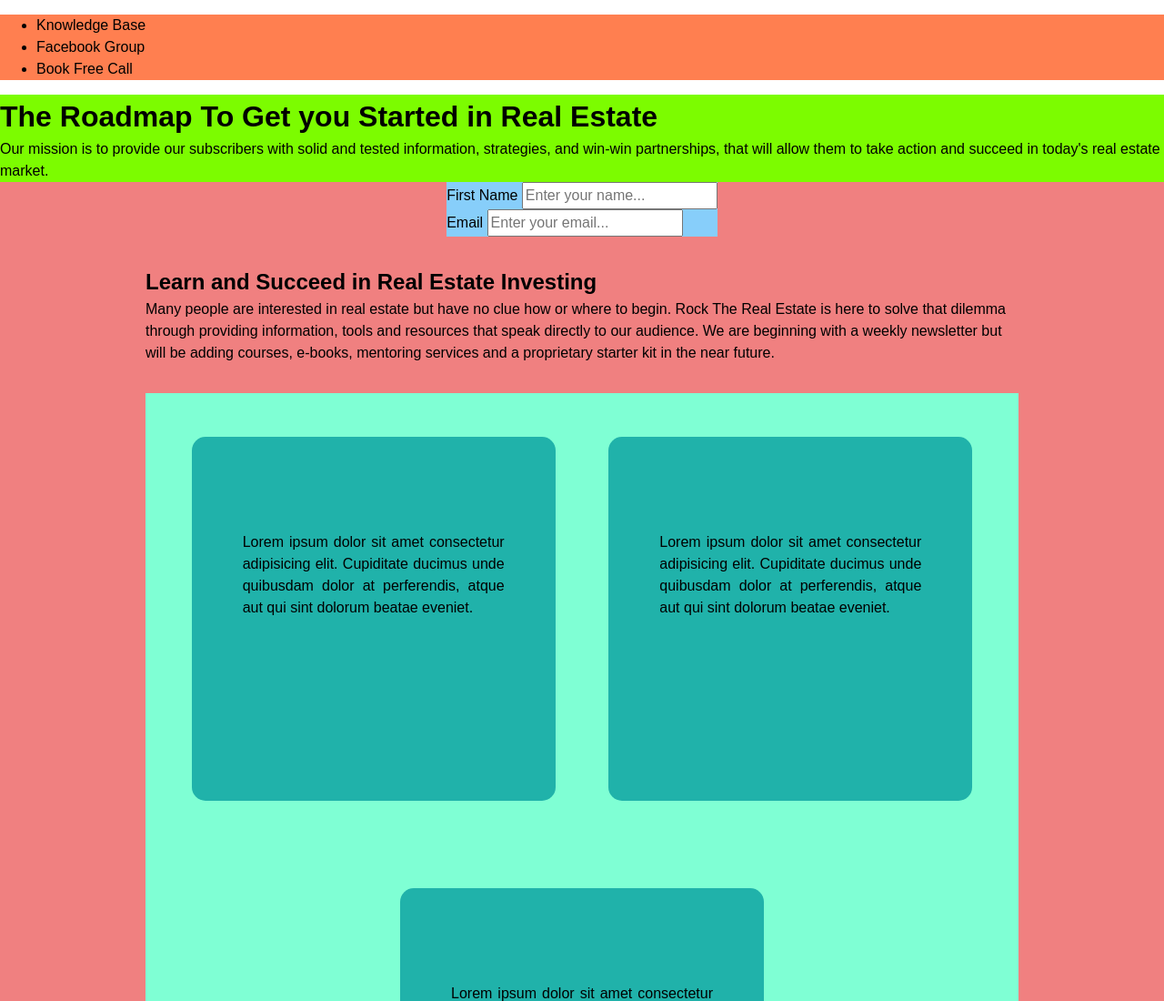
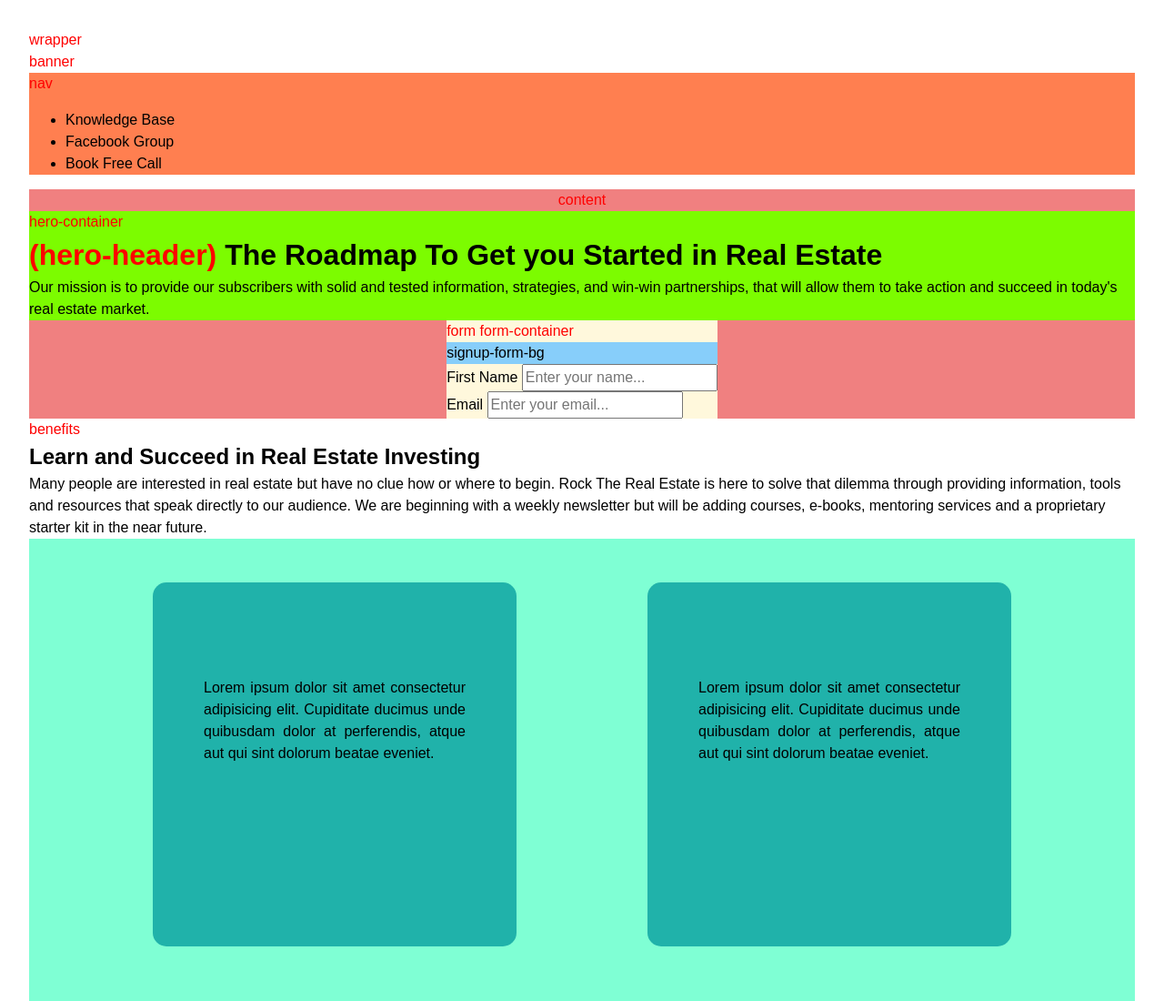
Before and after one commit to kayela-c/rtre-redo, a plain HTML site: page index.html in a window 1280 px wide. Shown: the top 1100 px of the page at 91% size. Drawn offline with Linux system fonts and the light colour scheme; some icons are missing.

Commit message:
commit on main

```diff
--- a/index.html
+++ b/index.html
@@ -13,8 +13,11 @@
   </head>
   <body>
     <div id="wrapper">
+      <span class="-debug"> wrapper </span>
       <div id="banner"></div>
+      <span class="-debug">banner</span>
       <div id="nav">
+        <span class="-debug">nav</span>
         <nav>
           <ul class="nav-list">
             <li class="nav-link">
@@ -30,9 +33,12 @@
         </nav>
       </div>
       <div id="content">
+        <span class="-debug">content</span>
         <div id="hero-container">
+          <span class="-debug">hero-container</span>
           <h1 id="hero-header">
-            The Roadmap To Get you Started in Real Estate
+            <span class="-debug">(hero-header)</span> The Roadmap To Get you
+            Started in Real Estate
           </h1>
           <p>
             Our mission is to provide our subscribers with solid and tested
@@ -42,7 +48,9 @@
           </p>
         </div>
         <div id="form-container">
+          <span class="-debug">form form-container</span>
           <div id="signup-form-bg">
+            <span class="-debug"></span> signup-form-bg</div>
             <form action="">
               <div class="form-group">
                 <label for="name" id="name-label"
@@ -70,6 +78,7 @@
           </div>
         </div>
         <div id="benefits">
+          <span class="-debug">benefits</span>
           <!-- will have 3 benifit cards here-->
           <h2>Learn and Succeed in Real Estate Investing</h2>
           <p>
@@ -82,7 +91,9 @@
           </p>
         </div>
         <section id="info-card-block">
+
           <div class="info-card">
+
             <p>
               Lorem ipsum dolor sit amet consectetur adipisicing elit.
               Cupiditate ducimus unde quibusdam dolor at perferendis, atque aut
--- a/styles.css
+++ b/styles.css
@@ -68,7 +68,14 @@ select {
   font-family: sans-serif;
 }
 
+#wrapper {
 
+  padding: 2em 2em;
+}
+
+.-debug {
+  color: red;
+}
 
 .btn {
   /* display: inline-block; */
@@ -91,6 +98,7 @@ background-color: black;
 #content {
   background-color: lightcoral;
  justify-items: center;
+
 }
 
 /* #wrapper {} */
@@ -115,15 +123,15 @@ background-color: blueviolet;
 }
 
 #benefits {
-  width: auto;
-  padding: 2em 10em;
+margin: inherit;
+
+
 }
 
 #info-card-block {
   background-color: aquamarine;
   display: flex;
   justify-content: space-evenly;
-  margin: 0 10em;
   flex-wrap: wrap;
 
 }
```
